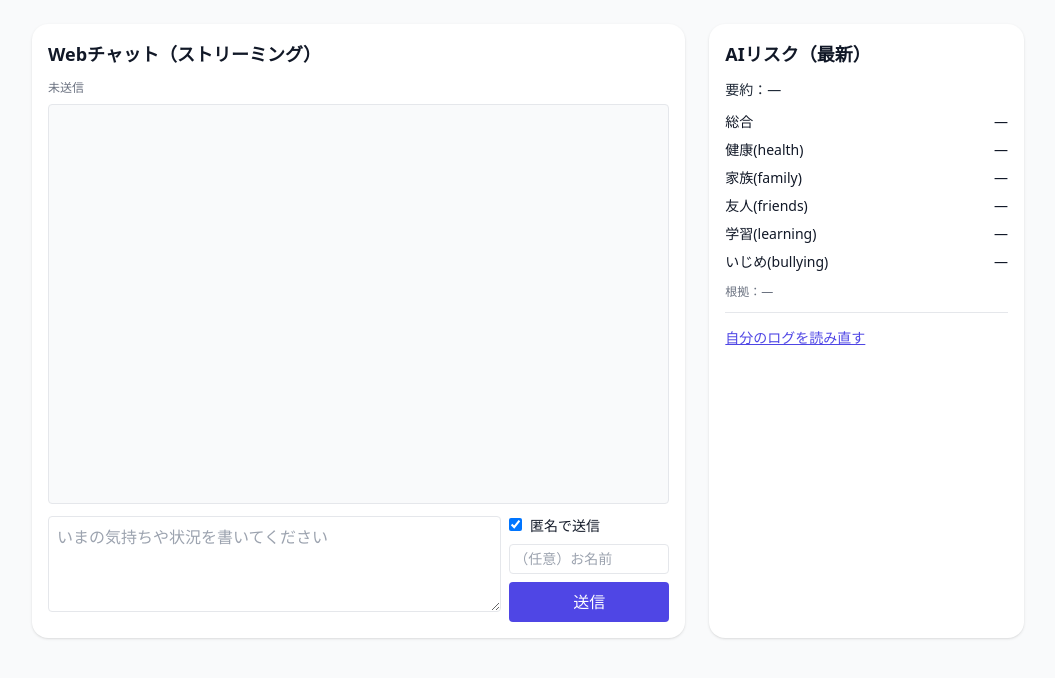
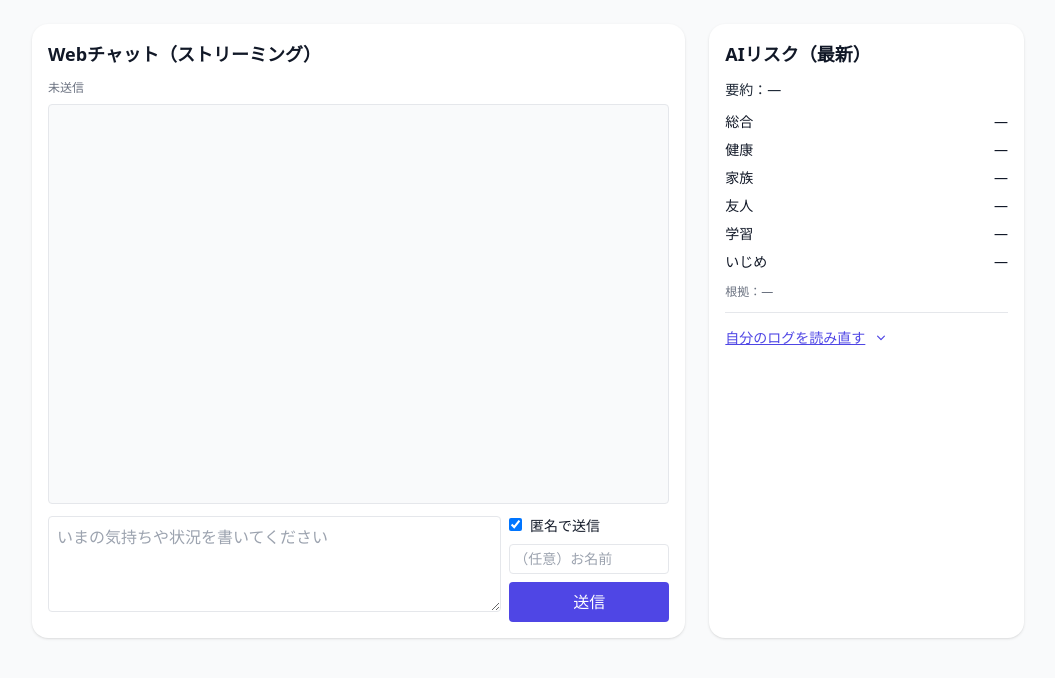
Before and after one commit to Mugi323/student-support-ai, a FastAPI app: page / in a window 1280 px wide. Shown: the part 48-726 px from the top of the page, without its empty margins (112-1167 px from the left). Run offline with FastAPI, Linux system fonts and the light colour scheme; some libraries are stand-ins or nearby versions.

Commit message:
Add toggle open/close

```diff
--- a/backend/app/templates/index.html
+++ b/backend/app/templates/index.html
@@ -26,16 +26,23 @@
     <p id="aiSummary" class="text-sm text-gray-800 mb-3">要約：—</p>
     <div class="text-sm space-y-2">
     <div class="flex justify-between"><span>総合</span><span id="riskOverall">—</span></div>
-    <div class="flex justify-between"><span>健康(health)</span><span id="riskHealth">—</span></div>
-    <div class="flex justify-between"><span>家族(family)</span><span id="riskFamily">—</span></div>
-    <div class="flex justify-between"><span>友人(friends)</span><span id="riskFriends">—</span></div>
-    <div class="flex justify-between"><span>学習(learning)</span><span id="riskLearning">—</span></div>
-    <div class="flex justify-between"><span>いじめ(bullying)</span><span id="riskBullying">—</span></div>
+    <div class="flex justify-between"><span>健康</span><span id="riskHealth">—</span></div>
+    <div class="flex justify-between"><span>家族</span><span id="riskFamily">—</span></div>
+    <div class="flex justify-between"><span>友人</span><span id="riskFriends">—</span></div>
+    <div class="flex justify-between"><span>学習</span><span id="riskLearning">—</span></div>
+    <div class="flex justify-between"><span>いじめ</span><span id="riskBullying">—</span></div>
     </div>
     <p id="riskReason" class="text-xs text-gray-500 mt-3">根拠：—</p>
     <hr class="my-3">
-    <button class="text-sm text-indigo-600 underline" onclick="loadMyLogs()">自分のログを読み直す</button>
-    <div id="myLogs" class="mt-2 space-y-2 text-xs"></div>
+    <button id="toggleLogsBtn" class="text-sm text-indigo-600 underline inline-flex items-center gap-2" onclick="toggleMyLogs()">
+      <span>自分のログを読み直す</span>
+      <svg id="toggleIcon" xmlns="http://www.w3.org/2000/svg" class="h-4 w-4 transition-transform" viewBox="0 0 20 20" fill="currentColor">
+        <path fill-rule="evenodd" d="M5.23 7.21a.75.75 0 011.06.02L10 10.94l3.71-3.71a.75.75 0 011.08 1.04l-4.25 4.25a.75.75 0 01-1.08 0L5.21 8.27a.75.75 0 01.02-1.06z" clip-rule="evenodd" />
+      </svg>
+    </button>
+    <div id="myLogsWrapper" class="mt-2 overflow-hidden transition-all duration-300" style="max-height:0; opacity:0;">
+      <div id="myLogs" class="space-y-2 text-xs p-1"></div>
+    </div>
   </div>
 </div>
 
@@ -152,7 +159,7 @@ async function sendMsg(){
 async function loadMyLogs(){
   if(!currentUserId){
     document.getElementById('myLogs').innerHTML = '<div class="text-gray-500">まだ送信履歴がありません。</div>';
-    return;
+    return [];
   }
   const r = await fetch(`/api/messages/${currentUserId}`);
   const data = await r.json();
@@ -167,6 +174,28 @@ async function loadMyLogs(){
                       `self:${sc.self_harm ?? '-'} bully:${sc.bullying ?? '-'} tru:${sc.truancy ?? '-'} health:${sc.health ?? '-'}`;
     box.appendChild(div);
   });
+  return data;
+}
+
+async function toggleMyLogs(){
+  const wrapper = document.getElementById('myLogsWrapper');
+  const icon = document.getElementById('toggleIcon');
+  const isOpen = wrapper.style.maxHeight && wrapper.style.maxHeight !== '0px';
+  if(isOpen){
+    wrapper.style.maxHeight = '0';
+    wrapper.style.opacity = '0';
+    icon.style.transform = '';
+    return;
+  }
+  // load and open
+  await loadMyLogs();
+  wrapper.style.opacity = '1';
+  // allow next paint to compute scrollHeight correctly
+  requestAnimationFrame(()=>{
+    const h = wrapper.scrollHeight;
+    wrapper.style.maxHeight = h + 'px';
+    icon.style.transform = 'rotate(180deg)';
+  });
 }
 </script>
 {% endblock %}
```
Also changed, not shown: backend/app/templates/dashboard.html (+14 -2 lines), backend/student_support.db.
